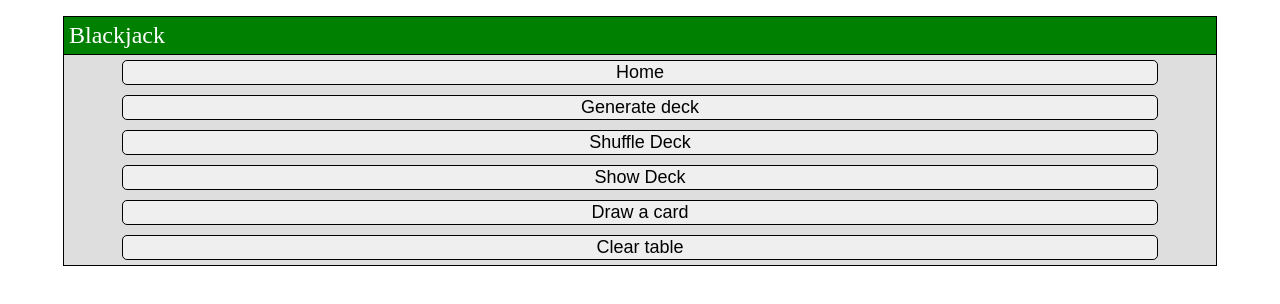
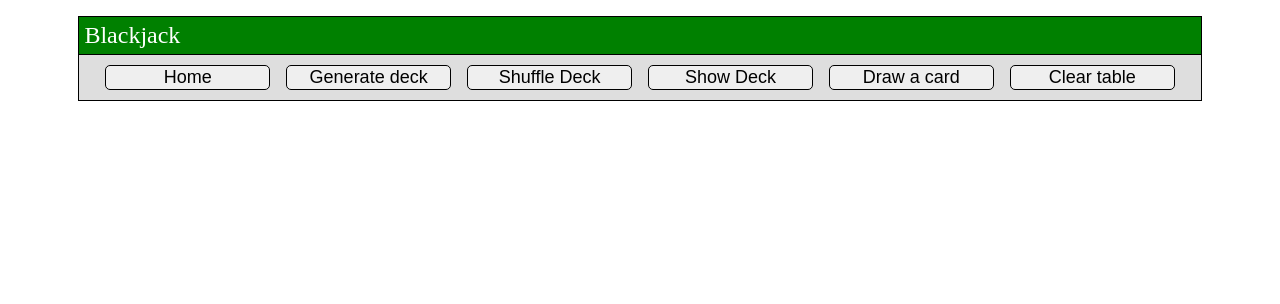
Before and after one commit to zelskee1/web-sandbox, a website: page public/blackjack.html in a window 1280 px wide. Drawn offline with Linux system fonts and the light colour scheme.

Commit message:
[EDIT] CSS modifications

```diff
--- a/public/blackjack.html
+++ b/public/blackjack.html
@@ -10,15 +10,19 @@
 <body id="homepage-body">
     <div id="homepage-main-frame">
         <div id="controller">
-            <h1 class="homepage-frame-title bj-bg">Blackjack</h1>
+            <h1 class="homepage-frame-title bj-bg" id="blackjack-title">Blackjack</h1>
+            <div class="game-container">
+                <div class="buttons-container">
                 <button class="action-button" id="home-button">Home</button>
                 <button class="action-button" id="deckgen-button">Generate deck</button>
                 <button class="action-button" id="deckshuf-button">Shuffle Deck</button>
                 <button class="action-button" id="showdeck-button">Show Deck</button>
                 <button class="action-button" id="deckdraw-button">Draw a card</button>
                 <button class="action-button" id="clear-button">Clear table</button>
+            </div>
 
             <div id="cards-table"></div>
+        </div>
 
 
             <script src="src/cards.js"></script>
@@ -74,6 +78,7 @@
                         img.src= cards_images[card];
                         img.alt = card;
                         img.style.width = "80px";
+                        img.style.height = "120px";
                         table.appendChild(img);
                         drawn_cards.push(card);
                         console.log(`${card} has been drawn`);
@@ -90,6 +95,7 @@
                     console.log("Table has been cleared");
                 }
 
+
             </script>
         </div>
     </div>
--- a/public/styles/stylesheet.css
+++ b/public/styles/stylesheet.css
@@ -8,27 +8,42 @@ button {
 }
 
 .action-button {
-    transition: ease 0.2s;
+    font-size: large;
+    width: 15%;
+    transition: ease 150ms;
 }
 
 .action-button:hover {
     background-color: rgb(230, 240, 255);
 }
 
+.action-button:active {
+    background-color: rgb(210, 223, 250);
+}
+
+.buttons-container{
+    padding: 10px;
+    display: flex;
+    flex-wrap: wrap;
+    justify-content: space-evenly;
+}
+
 #homepage-main-frame {
     margin: 1em;
-    width: 90vw;
+    width: 900vw;
     height: fit-content;
     align-content: center;
     justify-items: center;
 }
 
 .homepage-frame-title {
-    all:unset;
+    align-self: stretch;
+    margin: 0;
     color: rgb(255, 255, 255);
     padding: 5px;
     background-color: rgb(61, 94, 201);
-    border-bottom: solid black 1px;
+    border: solid black 1px;
+    border-bottom: 0;
     font-family: 'Franklin Gothic';
     font-weight: lighter;
     font-size: 24px;
@@ -39,11 +54,15 @@ button {
 }
 
 #controller {
+    width: 90%;
+}
+
+.game-container {
     display: flex;
     flex-direction: column;
     background-color: rgb(222, 222, 222);
-    width: 100%;
     border: 1px solid black;
+
 }
 
 #homepage-body {
@@ -51,11 +70,21 @@ button {
     justify-content: center;
 }
 
-.action-button {
-    font-size: large;
-    width: 90%;
-    align-self: center;
-    margin: 5px;
+#cards-table:empty{
+    display: none;
+}
+
+
+#cards-table{
+    justify-content: center;
+    display: flex;
+    flex-wrap: wrap;
+    gap: 5px;
+    padding-block: 10px;
+    background: #006900;
+    background: radial-gradient(circle, rgba(0, 105, 0, 1) 0%, rgb(0, 61, 0) 100%);
+    justify-items: center;
+    align-items: center;
 }
 
 #sqlrequest {
@@ -66,15 +95,3 @@ button {
     max-height: 20%;
     align-self: center;
 }
-
-#cards-table:empty{display: none;}
-#cards-table{
-    display: flex;
-    flex-wrap: wrap;
-    gap: 5px;
-    padding: 5px;
-    background-color: green;
-    border-radius: 5px;
-    margin: 5px;
-    justify-items: center;
-}
```
Also changed, not shown: public/src/blackjack.js (added). Lines whose indentation alone changed are shown as unchanged.
